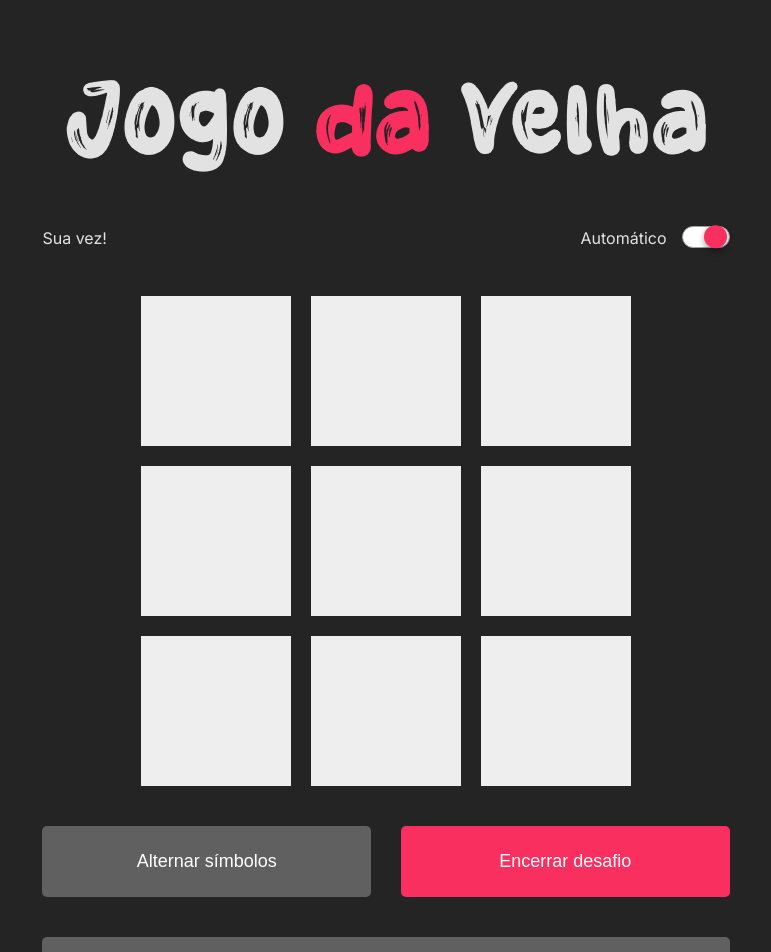
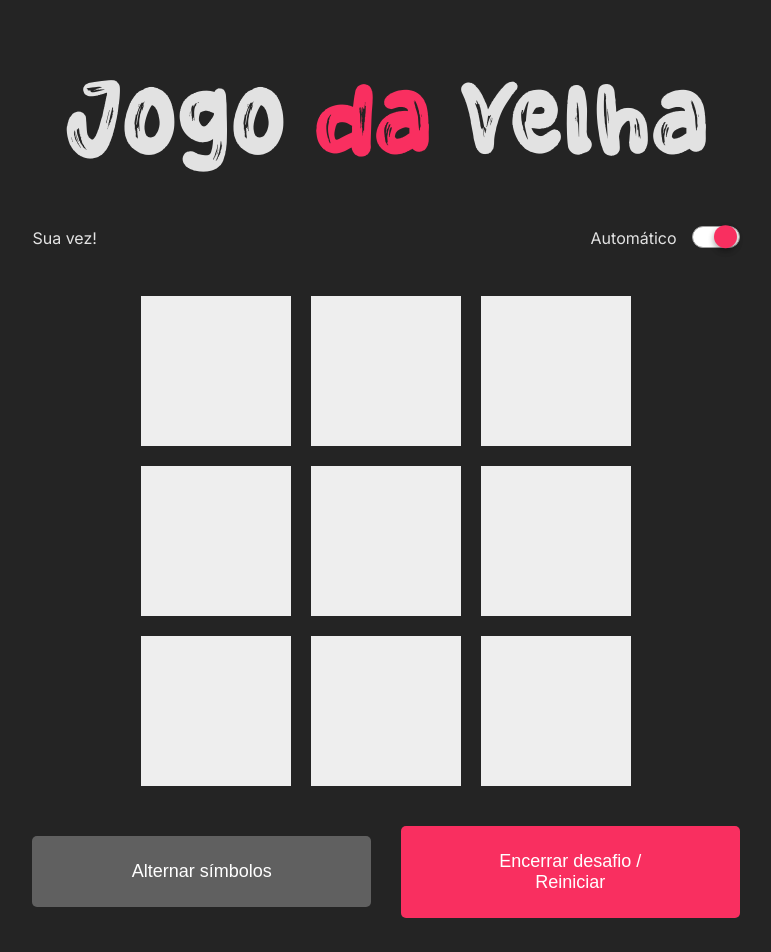
Before and after one commit to igorssc/jogo-da-velha, a React (Vite) app: page / in a window 1280 px wide. Shown: the top 952 px of the page, without its empty margins (254-1025 px from the left). Built offline with nearby package versions, Linux system fonts and the light colour scheme; no server answers.

Commit message:
Edit text in Buttons Footer

```diff
--- a/src/components/ButtonsFooterGame.tsx
+++ b/src/components/ButtonsFooterGame.tsx
@@ -19,7 +19,7 @@ export const ButtonsFooterGame = () => {
           }}
           scheme="secondary"
         >
-          Encerrar desafio
+          Encerrar desafio / Reiniciar
         </Button>
       </div>
       <Dialog.Restart open={isOpenDialog} setOpen={setIsOpenDialog} />
```
